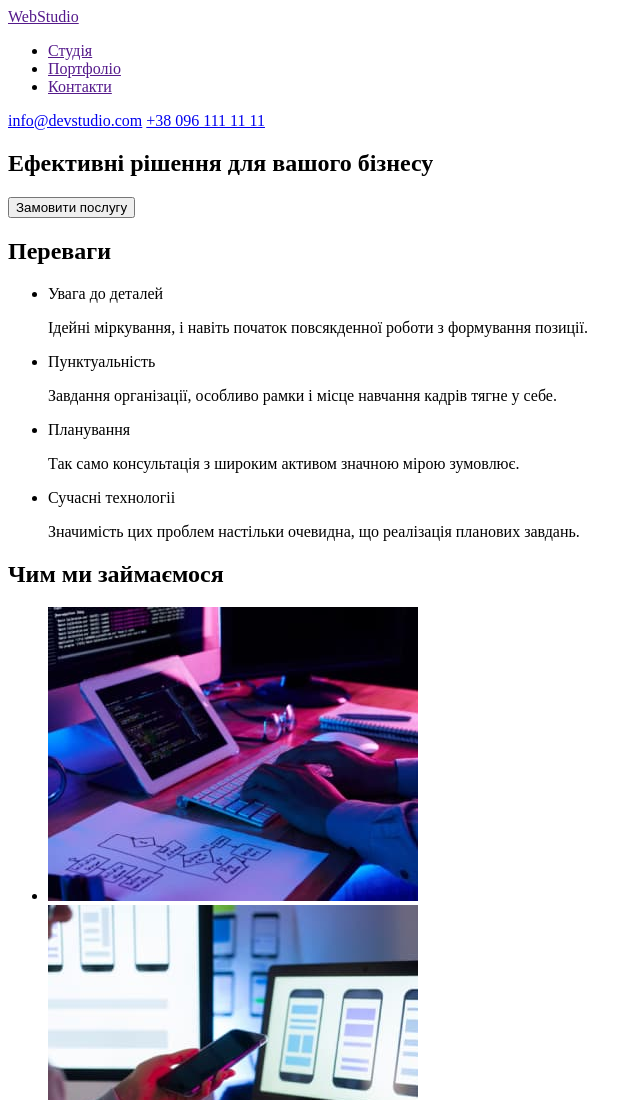
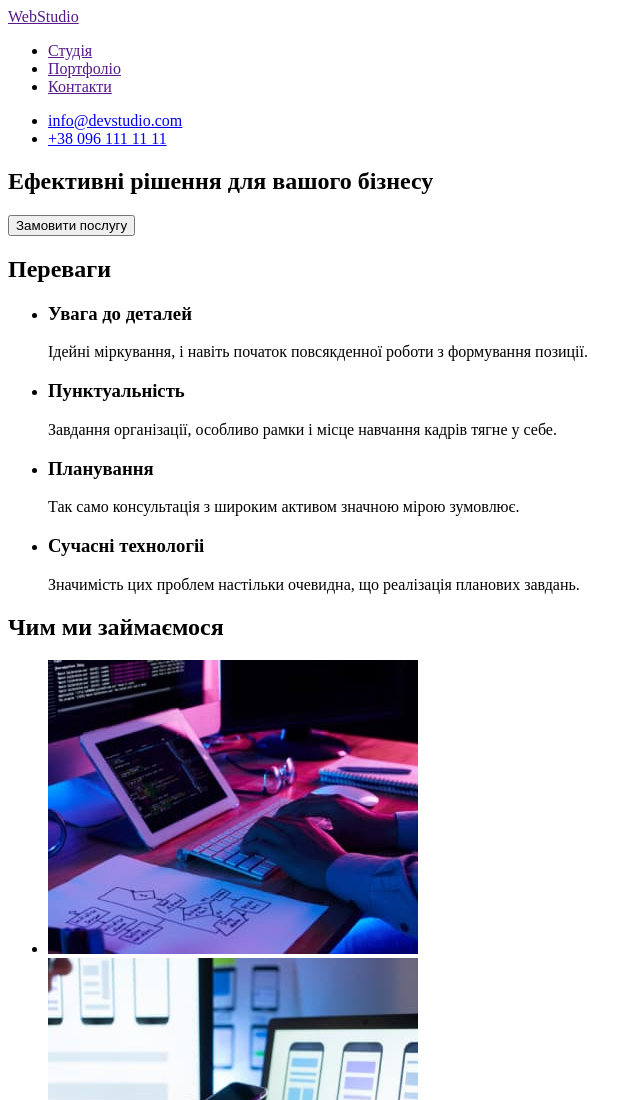
Before and after one commit to vmaletskaya/goit-markup-hw-01, a plain HTML site: page index.html in a window 1280 px wide. Shown: the top 1100 px of the page, without its empty margins (0-640 px from the left). Drawn offline with Linux system fonts and the light colour scheme.

Commit message:
html correction

```diff
--- a/index.html
+++ b/index.html
@@ -1,5 +1,5 @@
 <!DOCTYPE html>
-<html lang="en">
+<html lang="uk">
 <head>
     <meta charset="UTF-8">
     <meta http-equiv="X-UA-Compatible" content="IE=edge">
@@ -16,8 +16,15 @@
             <li><a href="">Контакти</a></li>
         </ul>
     </nav>
+    <ul>
+        <li>
             <a href="mailto:info@devstudio.com">info@devstudio.com</a>
+        </li>
+        <li>
             <a href="tel:+380961111111">+38 096 111 11 11</a>
+        </li>
+    </ul>
+
     </header>
     <main>
         <section>
@@ -28,19 +35,19 @@
             <h2>Переваги</h2>
             <ul>
                 <li>
-                    <p>Увага до деталей</p>
+                    <h3>Увага до деталей</h3>
                     <p>Ідейні міркування, і навіть початок повсякденної роботи з формування позиції.</p>
                 </li>
                 <li>
-                    <p>Пунктуальність</p>
+                    <h3>Пунктуальність</h3>
                     <p>Завдання організації, особливо рамки і місце навчання кадрів тягне у себе.</p>
                 </li>
                 <li>
-                    <p>Планування</p>
+                    <h3>Планування</h3>
                     <p>Так само консультація з широким активом значною мірою зумовлює.</p>
                 </li>
                 <li>
-                    <p>Сучасні технологіі</p>
+                    <h3>Сучасні технологіі</h3>
                     <p>Значимість цих проблем настільки очевидна, що реалізація планових завдань.</p>
                 </li>
             </ul>
```
